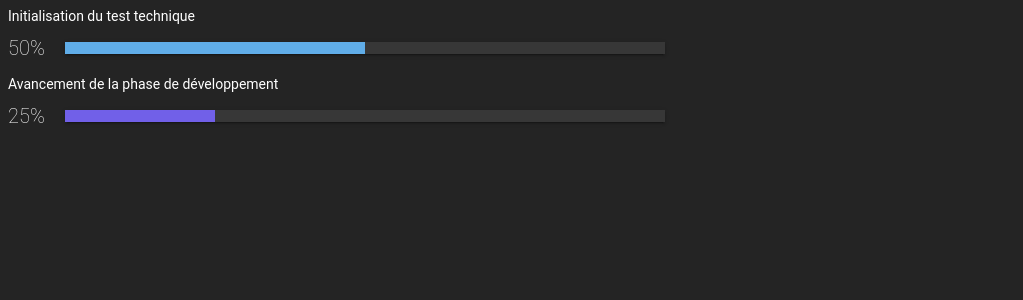
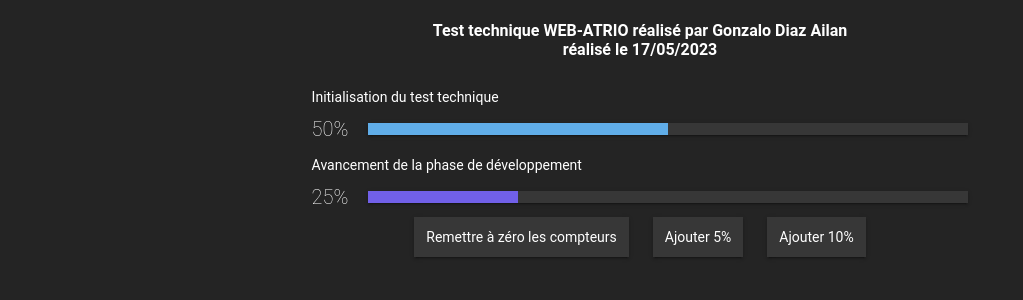
Before and after one commit to DiazAilan/web-atrio-test, an Angular app: page / in a window 1280 px wide. Shown: the top 300 px of the page, without its empty margins (0-1023 px from the left). Built offline with nearby package versions, Linux system fonts and the light colour scheme.

Commit message:
feature: add main task behavior

```diff
--- a/src/app/app.component.html
+++ b/src/app/app.component.html
@@ -1,7 +1,23 @@
+<div class="page">
+  <h4 class="title">
+    Test technique WEB-ATRIO réalisé par {{ candidate.name }}
+    {{ candidate.lastName }}<br />
+    réalisé le {{ testDate | date : "dd/MM/YYYY" }}
+  </h4>
+
   <div class="content">
     <app-progress-bar
       *ngFor="let progress of progressData"
       [title]="progress.title"
       [percentage]="progress.percentage"
     ></app-progress-bar>
+
+    <div class="controls">
+      <div class="stylish-button" (click)="resetControls()">
+        Remettre à zéro les compteurs
       </div>
+      <div class="stylish-button" (click)="addToControls(5)">Ajouter 5%</div>
+      <div class="stylish-button" (click)="addToControls(10)">Ajouter 10%</div>
+    </div>
+  </div>
+</div>
--- a/src/app/app.component.scss
+++ b/src/app/app.component.scss
@@ -1,3 +1,9 @@
+.title {
+  text-align: center;
+}
+
 .content {
-  background: #242424;
+  display: flex;
+  flex-direction: column;
+  align-items: center;
 }
--- a/src/app/app.component.ts
+++ b/src/app/app.component.ts
@@ -5,6 +5,22 @@ interface ProgressBarData {
   title: string;
   percentage: number;
 }
+
+class Candidate {
+  name: string;
+  lastName: string;
+
+  constructor(name: string, lastName: string) {
+    this.name = name;
+    this.lastName = lastName;
+  }
+}
+
+const MY_TIMESTAMP = 1684352816703;
+const CANDIDATE = {
+  name: 'Gonzalo',
+  lastName: 'Diaz Ailan',
+};
 
 @Component({
   selector: 'app-root',
@@ -15,8 +31,28 @@ export class AppComponent implements OnInit {
   title = 'web-atrio-test';
 
   progressData!: ProgressBarData[];
+  testDate: number = MY_TIMESTAMP;
+  candidate: Candidate = new Candidate(CANDIDATE.name, CANDIDATE.lastName);
 
   ngOnInit(): void {
     this.progressData = mockupProgressData;
   }
+
+  resetControls(): void {
+    this.progressData.forEach((progress) => {
+      progress.percentage = 0;
+    });
+  }
+
+  addToControls(ammount: number): void {
+    const decimalAmmount = ammount / 100;
+    this.progressData.forEach((progress) => {
+      const isOvercharged = progress.percentage + decimalAmmount > 1;
+      if (isOvercharged) {
+        progress.percentage = 1;
+      } else {
+        progress.percentage += decimalAmmount;
+      }
+    });
+  }
 }
--- a/src/app/progress-bar/progress-bar.component.scss
+++ b/src/app/progress-bar/progress-bar.component.scss
@@ -33,6 +33,7 @@ $full-color: #30db63;
 
   .fill-area {
     height: 100%;
+    transition: width 0.3s;
     &.low {
       background-color: $low-color;
     }
--- a/src/styles.scss
+++ b/src/styles.scss
@@ -1,10 +1,24 @@
+@use "./variables";
+
 body {
   margin: 0;
   background: #242424;
-  color: #ffffff;
+  color: #fff;
   font-family: "Roboto", sans-serif;
 }
 
 * {
   box-sizing: border-box;
 }
+
+.stylish-button {
+  font-size: 14px;
+  box-shadow: variables.$cool-shadow;
+  padding: 12px;
+  background-color: #373737;
+  color: #fff;
+  cursor: pointer;
+  display: inline-block;
+  margin: 0 12px;
+  user-select: none;
+}
```
Also changed, not shown: .eslintrc.json, 1 other file (tests, documents, lock files or other folders). Lines whose indentation alone changed are shown as unchanged.
